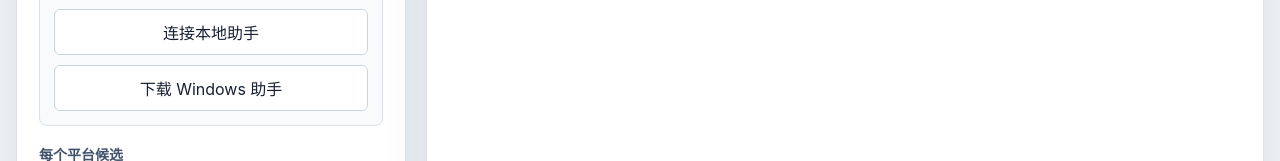
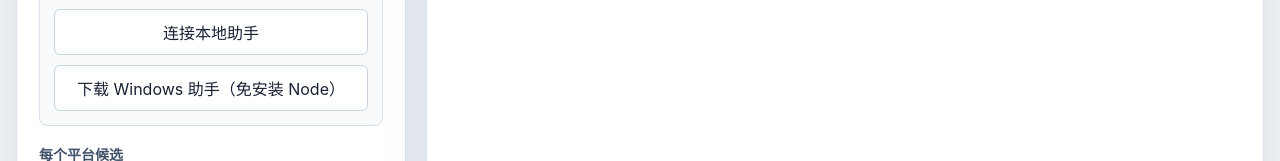
Before and after one commit to dd19960120/music-link-filler-cloud-hybrid, a website: page web/index.html in a window 1280 px wide. Shown: the part 771-932 px from the top of the page. Drawn offline with Linux system fonts and the light colour scheme; no server answers.

Commit message:
Bundle Node runtime with Windows helper

```diff
--- a/web/index.html
+++ b/web/index.html
@@ -34,7 +34,7 @@
           </div>
           <div class="helper-actions">
             <button id="checkHelperButton" type="button">连接本地助手</button>
-            <a class="download-link" href="./downloads/local-helper-windows.zip">下载 Windows 助手</a>
+            <a class="download-link" href="./downloads/local-helper-windows.zip">下载 Windows 助手（免安装 Node）</a>
           </div>
         </section>
 
```
Also changed, not shown: local-helper/README.md, 3 other files.
